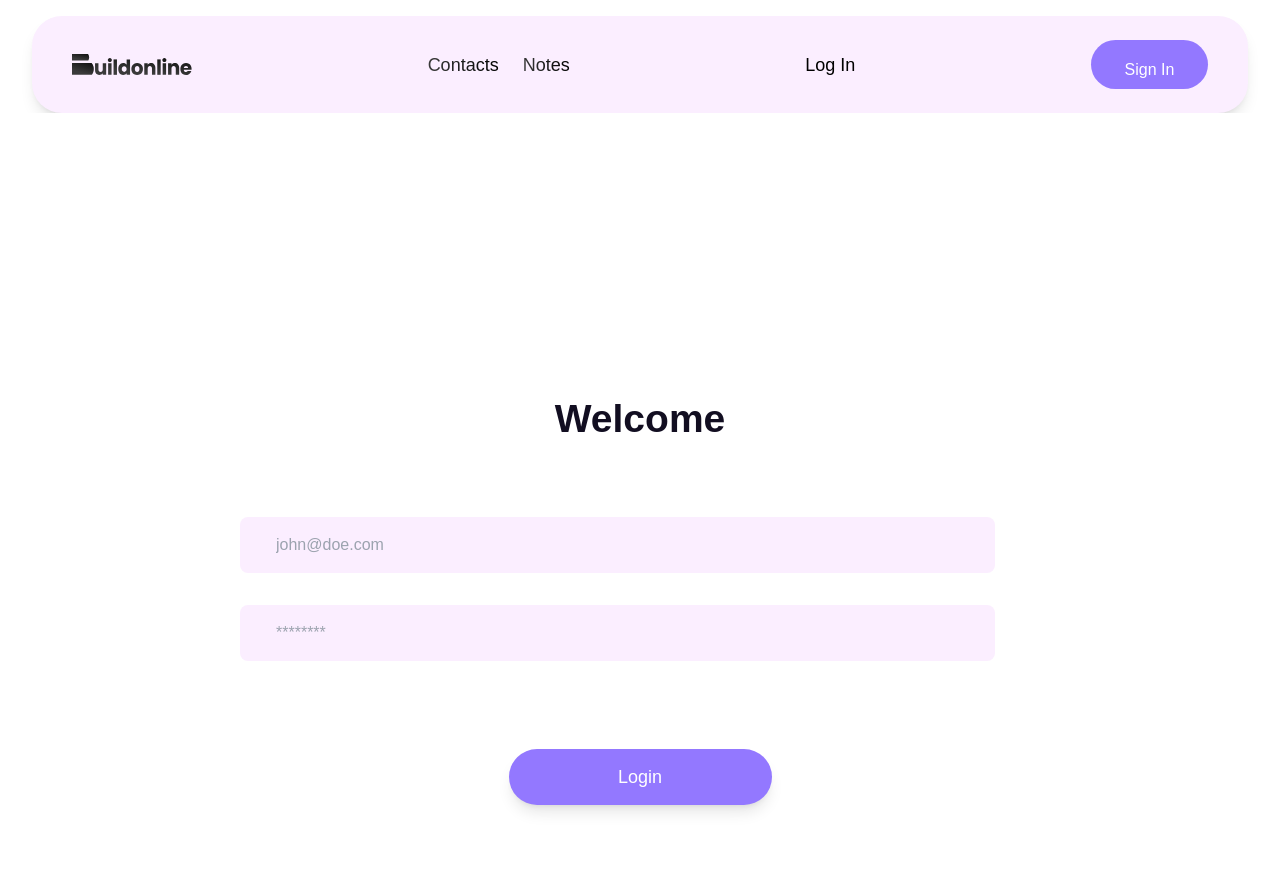
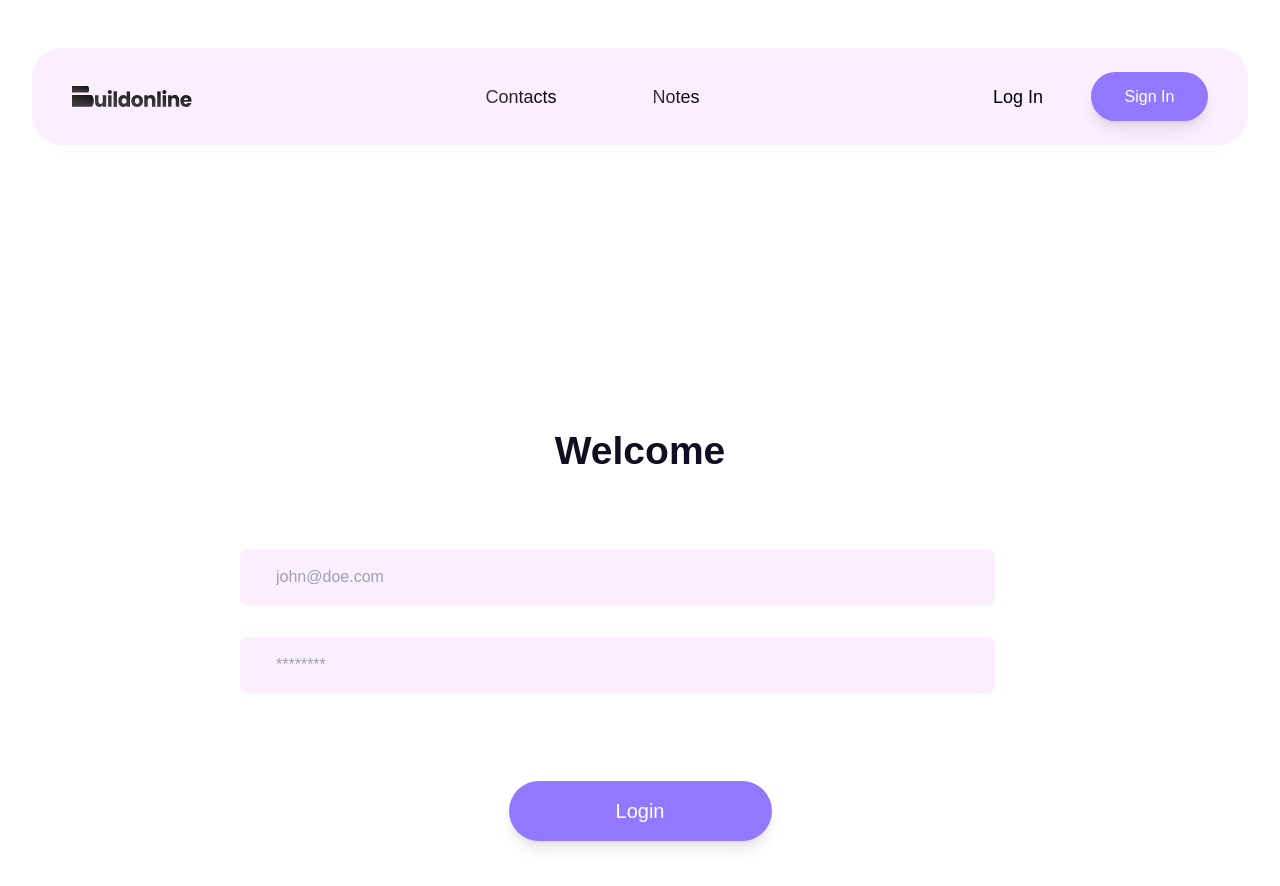
Before and after one commit to ChiaraDim/BuildOnlineChallenge-frontend, a Next.js app in the folder frontend/: page /login in a window 1280 px wide. Shown: the top 886 px of the page. Built offline with nearby package versions, Linux system fonts and the light colour scheme; no server answers.

Commit message:
feat: enhance Header component

```diff
--- a/frontend/src/components/Header.tsx
+++ b/frontend/src/components/Header.tsx
@@ -1,10 +1,11 @@
 import Link from 'next/link';
 import Image from 'next/image';
 import logo from '../../public/logo.svg';
+import BaseButton from './shared/BaseButton';
 
 const Header = () => {
   return (
-    <div className='w-[95%] max-w-[1440px] bg-[#FBEEFF] rounded-[30px] px-10 py-6 shadow-lg mx-auto mt-4'>
+    <div className='w-[95%] max-w-[1440px] bg-[#FBEEFF] rounded-[30px] px-10 py-6 mx-auto mt-12'>
       <div className='flex justify-between items-center'>
         {/* Logo */}
         <div className='flex items-center gap-3'>
@@ -12,7 +13,7 @@ const Header = () => {
         </div>
 
         {/* Navigation Links */}
-        <nav className='flex gap-6'>
+        <nav className='flex gap-24'>
           <Link href='/contacts'>
             <span className='text-lg font-medium bg-gradient-to-r from-[#3A3A3A] to-black bg-clip-text text-transparent leading-[40px] cursor-pointer'>
               Contacts
@@ -25,15 +26,13 @@ const Header = () => {
           </Link>
         </nav>
 
-        {/* Log In Text */}
-        <span className='text-lg font-medium text-black leading-[40px] cursor-pointer'>
-          Log In
-        </span>
-
-        {/* Sign In Button */}
-        <button className='bg-[#9378FF] text-white px-6 py-[10px] w-[117px] h-[49px] rounded-[30px] text-[16px] font-medium leading-[40px] hover:bg-purple-600'>
-          Sign In
-        </button>
+        {/* Auth Section (Log In + Sign In Button) */}
+        <div className='flex items-center gap-12'>
+          <span className='text-lg font-medium text-black leading-[40px] cursor-pointer'>
+            Log In
+          </span>
+          <BaseButton size="sm" variant="primary">Sign In</BaseButton>
+        </div>
       </div>
     </div>
   );
--- a/frontend/src/components/shared/BaseButton.tsx
+++ b/frontend/src/components/shared/BaseButton.tsx
@@ -1,15 +1,41 @@
 import React from 'react';
 
-const BaseButton: React.FC<
-  React.ButtonHTMLAttributes<HTMLButtonElement>
-> = ({ onClick, children, className, ...props }) => (
+interface BaseButtonProps extends React.ButtonHTMLAttributes<HTMLButtonElement> {
+  size?: 'sm' | 'md' | 'lg';
+  variant?: 'primary' | 'secondary' | 'outline';
+}
+
+const BaseButton: React.FC<BaseButtonProps> = ({
+  onClick,
+  children,
+  className = '',
+  size = 'md',
+  variant = 'primary',
+  ...props
+}) => {
+  // Size classes
+  const sizeClasses = {
+    sm: 'w-[117px] h-[49px] text-[16px]',
+    md: 'w-[200px] h-[56px] text-[18px]',
+    lg: 'w-[263px] h-[60px] text-[20px]',
+  };
+
+  // Variant classes
+  const variantClasses = {
+    primary: 'bg-[#9378FF] text-white hover:bg-[#846ce5]',
+    secondary: 'bg-gray-200 text-black hover:bg-gray-300',
+    outline: 'border border-[#9378FF] text-[#9378FF] hover:bg-[#F3E8FF]',
+  };
+
+  return (
     <button
       onClick={onClick}
-    className={`btn-primary ${className}`}
+      className={`btn-primary ${sizeClasses[size]} ${variantClasses[variant]} ${className}`}
       {...props}
     >
       {children}
     </button>
   );
+};
 
 export default BaseButton;
--- a/frontend/src/pages/login.tsx
+++ b/frontend/src/pages/login.tsx
@@ -67,7 +67,7 @@ const Login: React.FC = () => {
                 </div>
               </div>
               <div className='flex justify-center py-14'>
-                <BaseButton type='submit' disabled={isSubmitting}>
+              <BaseButton size="lg" variant="primary">
                   {isSubmitting ? 'Logging in...' : 'Login'}
                 </BaseButton>
               </div>
--- a/frontend/src/styles/globals.css
+++ b/frontend/src/styles/globals.css
@@ -34,8 +34,23 @@ button {
 
 /* Primary button style */
 .btn-primary {
-  @apply bg-[#9378FF] text-white shadow-lg text-[18px] font-medium leading-[21px] hover:bg-[#846ce5] transition-all;
-  width: 263px;
-  height: 56px;
-  border-radius: 9999px;
+  @apply shadow-lg font-medium rounded-full transition-all duration-300;
 }
+
+/* Generic Button Style */
+.btn-base {
+  @apply bg-[#9378FF] text-white shadow-lg font-medium rounded-full hover:bg-[#846ce5] transition-all;
+}
+
+/* Size Modifiers */
+.btn-sm {
+  @apply px-4 py-2 text-[14px];
+}
+
+.btn-md {
+  @apply px-6 py-[10px] text-[16px];
+}
+
+.btn-lg {
+  @apply px-8 py-4 text-[18px];
+}
```
Lines whose indentation alone changed are shown as unchanged.
